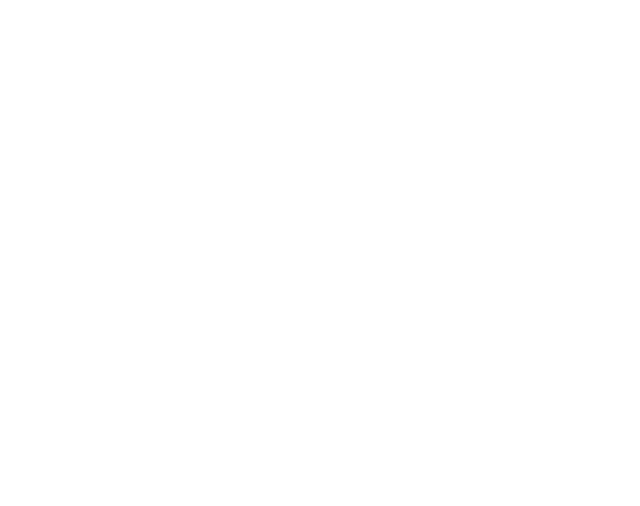
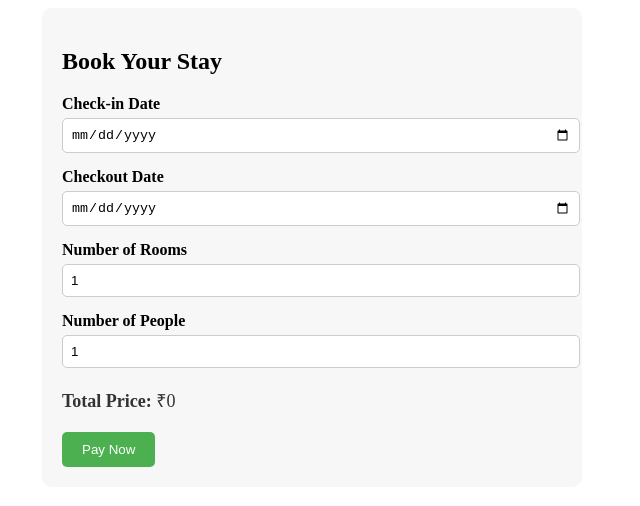
Before and after one commit to kithmisa/Smart-Boarding-Finder-System, a React (Create React App) app: page /booknow/1 in a window 1280 px wide. Before the commit this address had no page. Shown: the top 506 px of the page, without its empty margins (328-968 px from the left). Built offline with nearby package versions, Linux system fonts and the light colour scheme.

Commit message:
BookNow page

```diff
--- a/src/App.js
+++ b/src/App.js
@@ -2,6 +2,8 @@
 import { BrowserRouter as Router, Routes, Route } from "react-router-dom";
 import BoardingList from "./BoardingList";
 import BoardingDetail from "./BoardingDetail";
+import BookNow from "./BookNow"; // make sure the path is correct
+
 
 function App() {
   return (
@@ -9,6 +11,8 @@
       <Routes>
         <Route path="/" element={<BoardingList />} />
         <Route path="/boarding/:id" element={<BoardingDetail />} />
+        <Route path="/booknow/:id" element={<BookNow />} />
+
       </Routes>
     </Router>
   );
--- a/src/BoardingDetail.css
+++ b/src/BoardingDetail.css
@@ -26,7 +26,7 @@
   margin-bottom: 20px;
   padding: 8px 15px;
   background-color: #444;
-  color: white;
+  color: rgb(255, 255, 255);
   border: none;
   border-radius: 6px;
   cursor: pointer;
--- a/src/BoardingDetail.js
+++ b/src/BoardingDetail.js
@@ -876,6 +876,9 @@
   const isFutureDate = daysLeft > 0;
   const isAvailableNow = daysLeft !== null && daysLeft <= 0;
 
+const boarding = roomsData.find((room) => room.id === parseInt(id));
+
+
   const handleSubmitReview = () => {
     if (reviewText.trim() !== "") {
       setSubmittedReviews([
@@ -915,12 +918,14 @@
             </div>
           )}
 
+
           <button
-            className="book-btn"
-            onClick={() => alert("Redirecting to payment")}
-          >
-            Book now
-          </button>
+  onClick={() => navigate(`/booknow/${boarding.id}`)}
+  className="book-now-button"
+>
+  Book Now
+</button>
+
 
           <div className="owner-contact">
             📞 To contact Owner<br />
@@ -935,14 +940,14 @@
               071-*******
               {showPopup && (
                 <div className="popup-message">
-                  Please Register to view more details
+                  Please Register to view contact details
                 </div>
               )}
             </span>
           </div>
 
           <div className="features">
-            <h3>Features</h3>
+            <h3>Features & Facilities </h3>
             <ul>
               <li>✅ Seperate Study Area </li>
               <li>✅ Separate Sleeping Area</li>
@@ -969,7 +974,7 @@
               <img
                 src={"/studyarea3.jpg"}
                 alt="Study Area"
-                onClick={() => setPreviewImage("/studyarea.jpg")}
+                onClick={() => setPreviewImage("/studyarea3.jpg")}
               />
             </div>
           </div>
@@ -979,7 +984,7 @@
       {/* Booking Visit Section */}
       <div className="visit-booking-section">
         <h3>Book a Visit Date</h3>
-        <p>Select a future date to visit the boarding place.</p>
+        <p>Book a date to visit the boarding place.</p>
         <input
           type="date"
           min={new Date().toISOString().split("T")[0]}
--- /dev/null
+++ b/src/BookNow.css
@@ -0,0 +1,50 @@
+
+
+
+.book-now-container {
+  background-image: url('image (1).png'); /* or use relative path */
+  background-size: cover;
+  background-position: center;
+  min-height: 100%;
+  padding: 100%;
+}
+
+
+
+.book-now-container {
+  max-width: 500px;
+  margin: auto;
+  padding: 20px;
+  background: #f7f7f7;
+  border-radius: 10px;
+}
+
+.book-now-container label {
+  display: block;
+  margin-top: 15px;
+  font-weight: bold;
+}
+
+.book-now-container input {
+  width: 100%;
+  padding: 8px;
+  margin-top: 5px;
+  border-radius: 5px;
+  border: 1px solid #ccc;
+}
+
+.total-price {
+  margin-top: 20px;
+  font-size: 18px;
+  color: #333;
+}
+
+.pay-now-button {
+  background-color: #4CAF50;
+  color: white;
+  padding: 10px 20px;
+  margin-top: 20px;
+  border: none;
+  border-radius: 5px;
+  cursor: pointer;
+}
--- /dev/null
+++ b/src/BookNow.js
@@ -0,0 +1,86 @@
+
+// BookNow.js
+import React, { useState, useEffect } from "react";
+import { useParams } from "react-router-dom";
+import "./BookNow.css";
+
+
+export default function BookNow() {
+  const { id } = useParams();
+  const [checkIn, setCheckIn] = useState("");
+  const [checkOut, setCheckOut] = useState("");
+  const [rooms, setRooms] = useState(1);
+  const [persons, setPersons] = useState(1);
+  const [pricePerRoom, setPricePerRoom] = useState(1000); // replace with actual value later
+  const [totalPrice, setTotalPrice] = useState(0);
+
+  useEffect(() => {
+    if (checkIn && checkOut) {
+      const date1 = new Date(checkIn);
+      const date2 = new Date(checkOut);
+      const diffTime = date2 - date1;
+      const days = diffTime / (1000 * 60 * 60 * 24);
+      if (days > 0) {
+        setTotalPrice(days * rooms * pricePerRoom);
+      } else {
+        setTotalPrice(0);
+      }
+    }
+  }, [checkIn, checkOut, rooms, pricePerRoom]);
+
+  const handlePayment = () => {
+    alert(`Payment of ₹${totalPrice} initiated`);
+    // Replace this with real payment API (Razorpay/Stripe)
+  };
+
+  return (
+    <div className="book-now-container">
+      <h2>Book Your Stay</h2>
+
+      <label>Check-in Date</label>
+      <input
+        type="date"
+        value={checkIn}
+        min={new Date().toISOString().split("T")[0]}
+        onChange={(e) => setCheckIn(e.target.value)}
+      />
+
+      <label>Checkout Date</label>
+      <input
+        type="date"
+        value={checkOut}
+        min={checkIn}
+        onChange={(e) => setCheckOut(e.target.value)}
+      />
+
+      <label>Number of Rooms</label>
+      <input
+        type="number"
+        min="1"
+        value={rooms}
+        onChange={(e) => setRooms(parseInt(e.target.value))}
+      />
+
+      <label>Number of People</label>
+      <input
+        type="number"
+        min="1"
+        value={persons}
+        onChange={(e) => setPersons(parseInt(e.target.value))}
+      />
+
+      <div className="total-price">
+        <strong>Total Price:</strong> ₹{totalPrice}
+      </div>
+
+      <button className="pay-now-button" onClick={handlePayment}>
+        Pay Now
+      </button>
+    </div>
+  );
+}
+
+
+<div className="book-now-container">
+  {/* Content */}
+</div>
```
